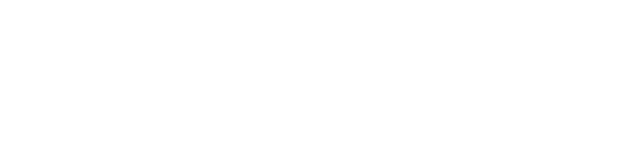
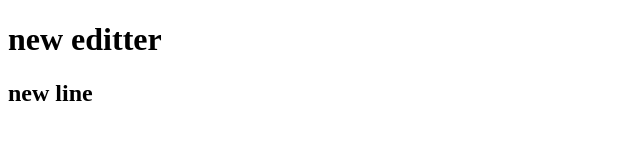
Before and after one commit to vanphu25/Front-end-T0306, a plain HTML site: page b01/index.html in a window 1280 px wide. Shown: the whole page, without its empty margins (0-640 px from the left). Drawn offline with Linux system fonts and the light colour scheme.

Commit message:
add h1 for index

```diff
--- a/b01/index.html
+++ b/b01/index.html
@@ -6,6 +6,7 @@
     <title>Document</title>
 </head>
 <body>
-
+    <h1>new editter</h1>
+    <h2>new line</h2>
 </body>
 </html>
```
